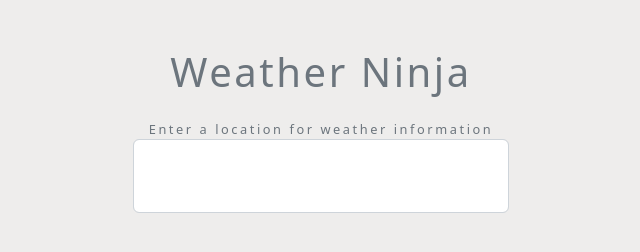
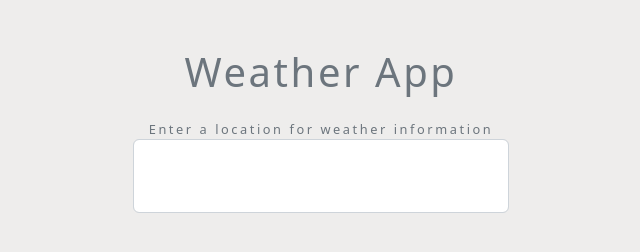
Before and after one commit to dkenney99/weather-app, a plain HTML site: page index.html in a window 1280 px wide. Shown: the whole page, without its empty margins (319-959 px from the left). Drawn offline with nearby package versions, Linux system fonts and the light colour scheme.

Commit message:
change of names

```diff
--- a/index.html
+++ b/index.html
@@ -15,7 +15,7 @@
   </head>
   <body>
     <div class="container my-5 mx-auto">
-      <h1 class="text-muted text-center my-4">Weather Ninja</h1>
+      <h1 class="text-muted text-center my-4">Weather App</h1>
 
       <form class="change-location my-4 text-center text-muted">
         <label for="city">Enter a location for weather information</label>
```
